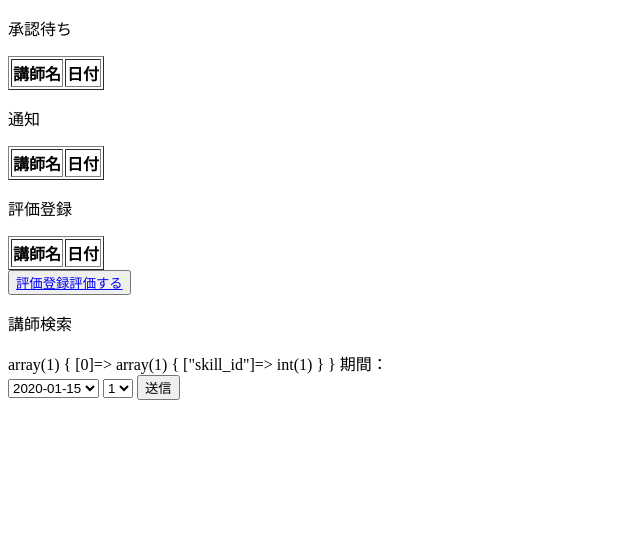
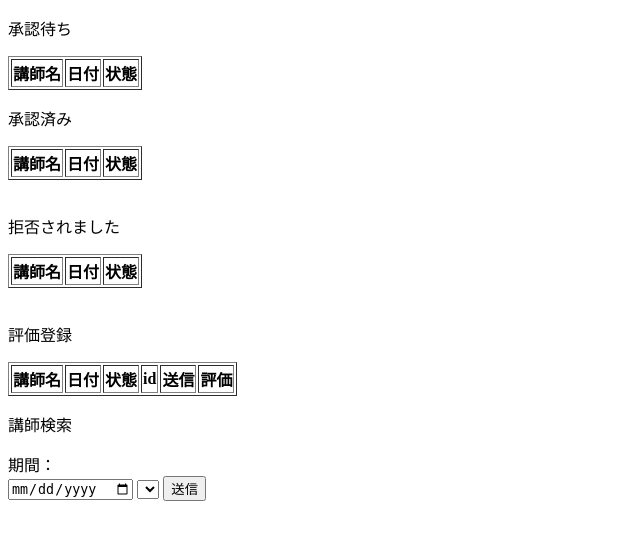
Before and after one commit to qtbc-instructor/human-resource, a PHP site: page /company_mainpage.php in a window 1280 px wide. Shown: the top 540 px of the page, without its empty margins (0-640 px from the left). Run offline with PHP 8.4, Linux system fonts and the light colour scheme; data comes from the database, SQL or seed files in the repository; tables that the repository leaves empty hold one stand-in row (values such as "Sample post"); lists and menus that the app fills with data are empty; some libraries are stand-ins or nearby versions.

Commit message:
機能実装完了

```diff
--- a/company_mainpage.php
+++ b/company_mainpage.php
@@ -2,6 +2,8 @@
 <html>
 <head>
   <meta charset="utf-8">
+  <link rel="stylesheet" type="text/css">
+  <script src="//ajax.googleapis.com/ajax/libs/jquery/1.11.0/jquery.min.js"></script>
 </head>
 <body>
   <p class="company_approval_pending">承認待ち</p>
@@ -14,78 +16,137 @@
   $stmt = $dbh->query($sql);
   $result = $stmt->fetchAll(PDO::FETCH_ASSOC);
   $dbh = null;
-
-echo "<table border='1'>";
+  echo "<div class='syounin'>";
+  echo "<table border='1' class='syounin'>";
   echo "<thead><tr>";
   echo "<th>","講師名","</th>";
   echo "<th>","日付","</th>";
+  echo "<th>","状態","</th>";
   echo "</thead></tr>";
   echo "<tbody>";
   foreach($result as $approvalPending) {
     echo "<tr>";
     echo "<td>", $approvalPending['name'], "</td>";
     echo "<td>", $approvalPending['begin'], "</td>";
+    echo "<td>", $approvalPending['status'], "</td>";
     echo "</tr>";
   }
   echo "<tbody>";
   echo "</table>";
+  echo "</div>";
   ?>
 
-<p class="company_notification">通知</p>
+  <p class="company_notification">承認済み</p>
   <?php
   $user = "root";
   $pass = "mariadb";
   $dbh =new PDO('mysql:host=localhost;dbname=lcmatching_db;charset=utf8', $user, $pass);
   $dbh->setAttribute(PDO::ATTR_ERRMODE, PDO::ERRMODE_EXCEPTION);
   $sql = "SELECT id,name, begin, status FROM lecture,status WHERE lecture.id = lecture_id AND status = 1";
+  $sqlNg = "SELECT id,name, begin, status FROM lecture,status WHERE lecture.id = lecture_id AND status = 4";
   $stmt = $dbh->query($sql);
   $result = $stmt->fetchAll(PDO::FETCH_ASSOC);
   $dbh = null;
 
-echo "<table border='1'>";
+  echo "<table border='1' class='syouninzumi'>";
   echo "<thead><tr>";
   echo "<th>","講師名","</th>";
   echo "<th>","日付","</th>";
+  echo "<th>","状態","</th>";
   echo "</thead></tr>";
   echo "<tbody>";
   foreach($result as $approvalPending) {
     echo "<tr>";
     echo "<td>", $approvalPending['name'], "</td>";
     echo "<td>", $approvalPending['begin'], "</td>";
+    echo "<td>", $approvalPending['status'], "</td>";
     echo "</tr>";
   }
   echo "<tbody>";
   echo "</table>";
+  echo"<br>";
   ?>
 
-<!-- 未実装状態 -->
+  <p class="company_notification">拒否されました</p>
+  <?php
+  $user = "root";
+  $pass = "mariadb";
+  $dbh =new PDO('mysql:host=localhost;dbname=lcmatching_db;charset=utf8', $user, $pass);
+  $dbh->setAttribute(PDO::ATTR_ERRMODE, PDO::ERRMODE_EXCEPTION);
+  $sql = "SELECT id,name, begin, status FROM lecture,status WHERE lecture.id = lecture_id AND status = 4";
+  $stmt = $dbh->query($sql);
+  $result = $stmt->fetchAll(PDO::FETCH_ASSOC);
+  $dbh = null;
+
+  echo "<table border='1' class='kyohi'>";
+  echo "<thead><tr>";
+  echo "<th>","講師名","</th>";
+  echo "<th>","日付","</th>";
+  echo "<th>","状態","</th>";
+  echo "</thead></tr>";
+  echo "<tbody>";
+  foreach($result as $approvalPending) {
+    echo "<tr>";
+    echo "<td>", $approvalPending['name'], "</td>";
+    echo "<td>", $approvalPending['begin'], "</td>";
+    echo "<td>", $approvalPending['status'], "</td>";
+    echo "</tr>";
+  }
+  echo "<tbody>";
+  echo "</table>";
+  echo"<br>";
+  ?>
+
   <p class"company_valution">評価登録</p>
   <?php
   $user = "root";
   $pass = "mariadb";
   $dbh =new PDO('mysql:host=localhost;dbname=lcmatching_db;charset=utf8', $user, $pass);
   $dbh->setAttribute(PDO::ATTR_ERRMODE, PDO::ERRMODE_EXCEPTION);
-$sql = "SELECT id,name, begin, status FROM lecture,status WHERE lecture.id = lecture_id AND status = 1";
+  $sql = "SELECT id,name, begin, status FROM lecture,status WHERE lecture.id = lecture_id AND status = 2";
   $stmt = $dbh->query($sql);
   $result = $stmt->fetchAll(PDO::FETCH_ASSOC);
   $dbh = null;
 
-echo "<table border='1'>";
+  echo "<table border='1' class='hyouka'>";
   echo "<thead><tr>";
   echo "<th>","講師名","</th>";
   echo "<th>","日付","</th>";
+  echo "<th>","状態","</th>";
+  echo "<th>","id","</th>";
+  echo "<th>","送信","</th>";
+  echo "<th>","評価","</th>";
   echo "</thead></tr>";
   echo "<tbody>";
   foreach($result as $approvalPending) {
     echo "<tr>";
     echo "<td>", $approvalPending['name'], "</td>";
     echo "<td>", $approvalPending['begin'], "</td>";
+    echo "<td>", $approvalPending['status'], "</td>";
+    echo "<td>", $approvalPending['id'], "</td>";
+    ?>
+    <form action="company_mainpage.php" method="POST">
+      <td>
+        <select name="evaluationCount">
+          <option value="">評価を選択してください</option>
+        <option value="1000-00-00">1</option>
+        <option value="2000-00-00">2</option>
+        <option value="3000-000-00">3</option>
+        <option value="4000-00-00">4</option>
+        <option value="5000-00-00">5</option>
+      </select>
+      </td>
+      <td>
+        <input type="hidden" name="evaluationId" value="<?php echo $approvalPending['id']; ?>">
+        <input type="submit" value="評価する">
+      </td>
+    </form>
+  <?php
     echo "</tr>";
   }
   echo "<tbody>";
   echo "</table>";
   ?>
-<button id="company_valution_button"><a href="company_mainpage.php">評価登録評価する</a></button>
 
   <p class="company_search_item" >講師検索</p>
   <?php
@@ -94,38 +155,48 @@
   $dbh =new PDO('mysql:host=localhost;dbname=lcmatching_db;charset=utf8', $user, $pass);
   $dbh->setAttribute(PDO::ATTR_ERRMODE, PDO::ERRMODE_EXCEPTION);
   // 日付データ
-$sql = "SELECT id,name, begin, status FROM lecture,status WHERE lecture.id = lecture_id";
+  $sql = "SELECT id,name, begin, status FROM lecture,status WHERE lecture.id = lecturer_id";
   $freeDay = "SELECT begin FROM freeday";
   $freeDaystml = $dbh->query($freeDay);
   $freeDayResult = $freeDaystml->fetchAll(PDO::FETCH_ASSOC);
   // スキルデータ
   $sql = "SELECT id,name,skill_id FROM lecture,skill_table WHERE lecture.id = lecture_id";
-$skill = "SELECT skill_id FROM skill_table";
+  $skill = "SELECT * FROM skill_table inner join skill_master on skill_table.skill_id = skill_master.id";
   $skillStml = $dbh->query($skill);
   $skillResult = $skillStml->fetchAll(PDO::FETCH_ASSOC);
   $dbh = null;
-var_dump($skillResult);
   ?>
 
   期間：
   <form method="POST" action="search_result.php">
-  <select name="begin-end">
-<?php
-    foreach ($freeDayResult as $freeDay) { ?>
-      <option value="<?php echo $freeDay['begin']; ?>"><?php echo $freeDay['begin']; ?></option>
-<?php
-    }
-?>
-  </select>
-  <select name="ski">
+    <input type="date" type="date" name="date">
+    <select name="skill">
   <?php
       foreach ($skillResult as $skill) { ?>
-      <option value="<?php echo $skill['skill_id']; ?>"><?php echo $skill['skill_id']; ?></option>
+        <option value="<?php echo $skill['skill_id']; ?>"><?php echo $skill['skilltype']; ?></option>
   <?php
       }
   ?>
     </select>
     <input type="submit" value="送信">
     </form>
+
+  <?php
+    if (isset($_POST['evaluationId'])) {
+      $evalutionData = $_POST['evaluationCount'];
+      $evalutionId = $_POST['evaluationId'];
+
+      $user = "root";
+      $pass = "mariadb";
+      $dbh =new PDO('mysql:host=localhost;dbname=lcmatching_db;charset=utf8', $user, $pass);
+      $dbh->setAttribute(PDO::ATTR_ERRMODE, PDO::ERRMODE_EXCEPTION);
+      $sql = "UPDATE status SET evaluation = '$evalutionData' where lecture_id = '$evalutionId'";
+      $stmt = $dbh->query($sql);
+      $result = $stmt->fetchAll(PDO::FETCH_ASSOC);
+      $dbh = null;
+    }
+    ?>
+
 </body>
+</style>
 </html>
```
Also changed, not shown: search_result.php (+8 -11 lines). Lines whose indentation alone changed are shown as unchanged.
